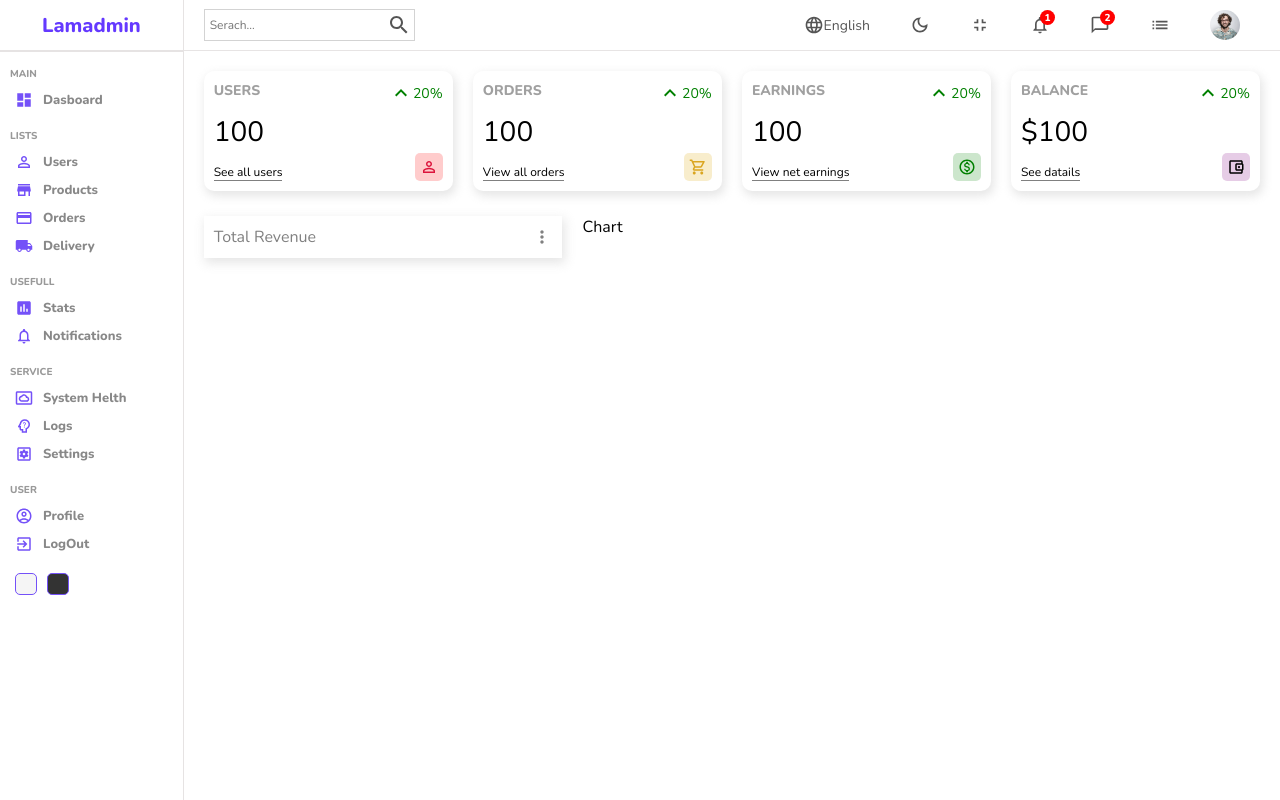
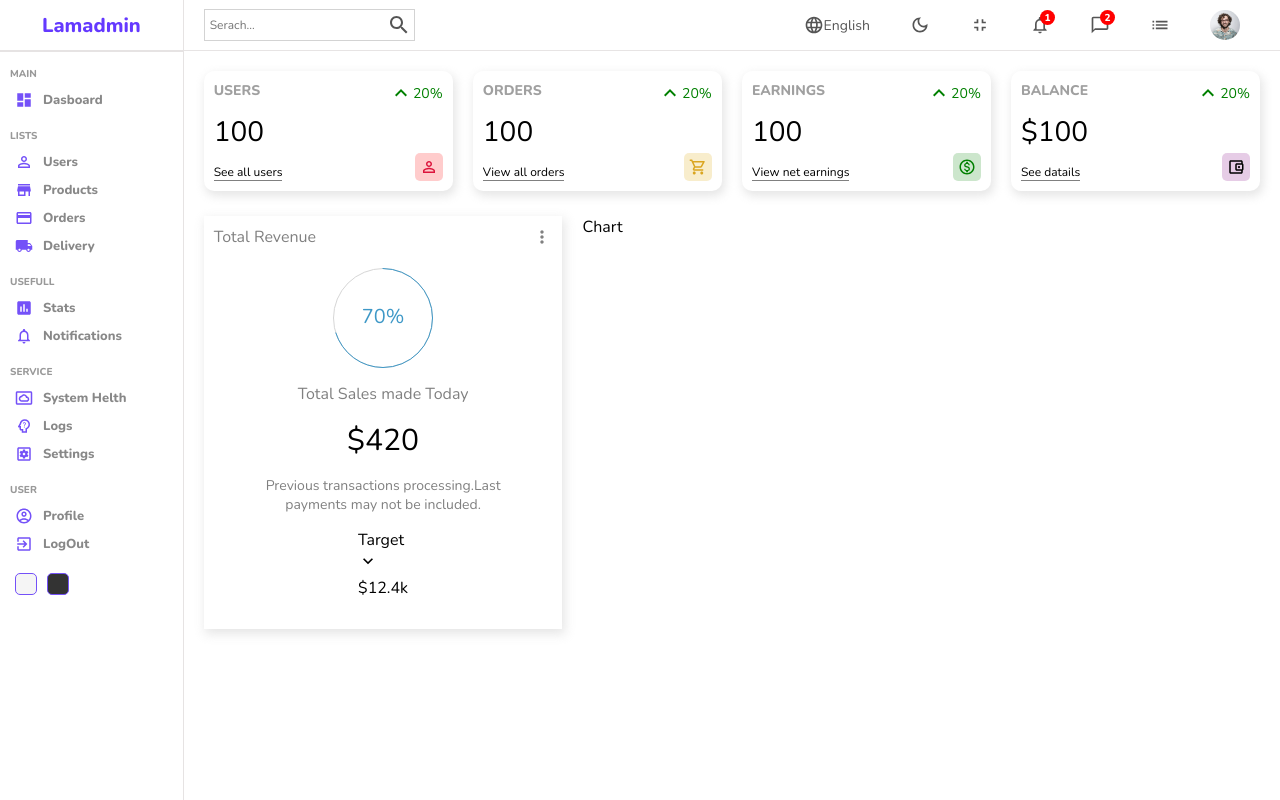
Before and after one commit to akshai-7/React_admin_page, a React (Create React App) app: page / in a window 1280 px wide. Built offline with nearby package versions, Linux system fonts and the light colour scheme.

Commit message:
first commit

```diff
--- a/package.json
+++ b/package.json
@@ -11,6 +11,7 @@
     "@testing-library/react": "^13.4.0",
     "@testing-library/user-event": "^13.5.0",
     "react": "^18.2.0",
+    "react-circular-progressbar": "^2.1.0",
     "react-dom": "^18.2.0",
     "react-router-dom": "^6.13.0",
     "react-scripts": "5.0.1",
--- a/src/components/featured/Features.jsx
+++ b/src/components/featured/Features.jsx
@@ -1,5 +1,9 @@
 import "./featured.scss"
 import MoreVertIcon from '@mui/icons-material/MoreVert';
+import { CircularProgressbar } from 'react-circular-progressbar';
+import 'react-circular-progressbar/dist/styles.css';
+import KeyboardArrowDownIcon from '@mui/icons-material/KeyboardArrowDown';
+import KeyboardArrowUpOutlinedIcon from '@mui/icons-material/KeyboardArrowUpOutlined';
 
 const Features = () => {
   return (
@@ -9,7 +13,21 @@
             <MoreVertIcon fontSize="small"/>
         </div>
         <div className="bottom">
-            <div className="featuredChart"></div>
+            <div className="featuredChart">
+                <CircularProgressbar value={70} text="70%" strokeWidth={1}/>
+            </div>
+            <p className="title">Total Sales made Today</p>
+            <p className="amount">$420</p>
+            <p className="desc">Previous transactions processing.Last payments may not be included.</p>
+            <div className="summary">
+                <div className="item">
+                    <div className="itemTitle">Target</div>
+                      <div className="itemResult">
+                        <KeyboardArrowDownIcon fontSize="small"/>
+                        <div className="resultAmount">$12.4k</div>
+                    </div>
+                </div>
+            </div>
         </div>
     </div>
   )
--- a/src/components/featured/featured.scss
+++ b/src/components/featured/featured.scss
@@ -15,5 +15,36 @@
             font-weight: 500;
         }
     }
+    .bottom{
+        padding: 20px;
+        display: flex;
+        flex-direction: column;
+        align-items: center;
+        justify-content: center;
+        gap: 15px;
+
+        .featuredChart{
+            width: 100px;
+            height: 100px;
+        }
+        .title {
+            font-weight: 500;
+            color: gray;
+        }
+        .amount{
+            font-size: 30px;
+        }
+        .desc{
+            font-size: 14px;
+            font-weight: 300;
+            color: gray;
+            text-align: center;
+        }
+        .summary{
+            display: flex;
+            align-items: center;
+            justify-content: space-between;
+        }
+    }
 
 }
```
Also changed, not shown: 1 other file (tests, documents, lock files or other folders).
